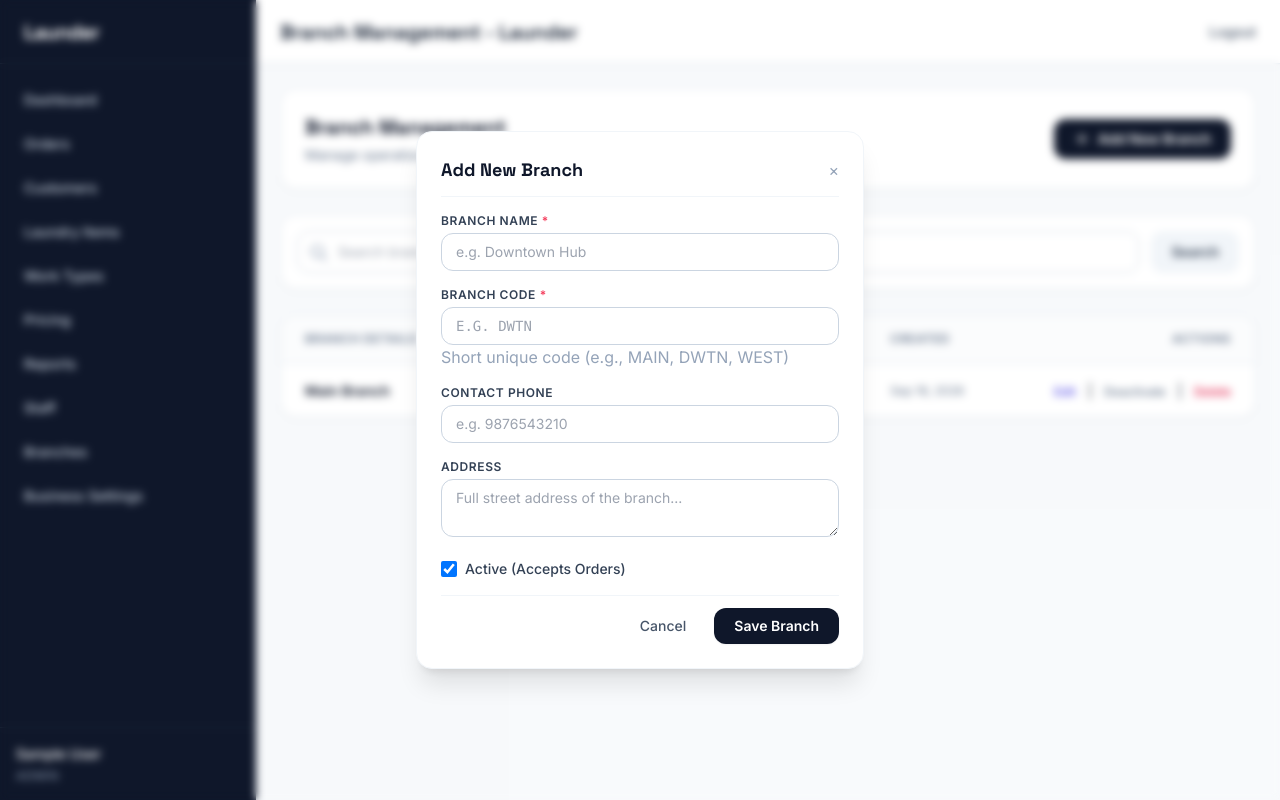
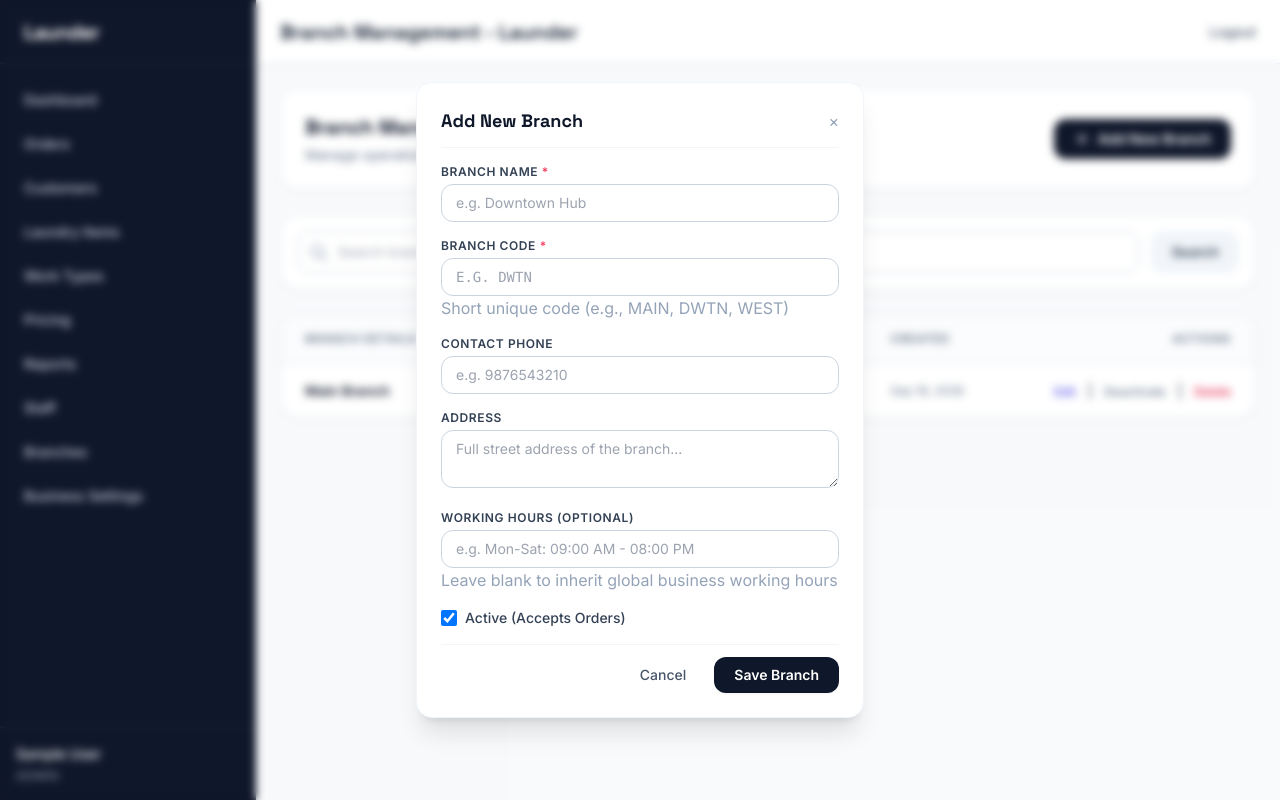
Before and after one commit to mfaizalf72/WhiteWash_Laundry, a PHP site: page /laundry-lms/admin/branches in a window 1280 px wide, after a click on "Add New Branch". Run offline with PHP 8.4, Linux system fonts and the light colour scheme; the visitor is signed in with stand-in values (Sample User, id 1); data comes from the database, SQL or seed files in the repository.

Commit message:
Complete Phase 15B: Branch-Specific Working Hours

```diff
--- a/app/Controllers/Admin/BranchController.php
+++ b/app/Controllers/Admin/BranchController.php
@@ -24,7 +24,8 @@ class BranchController {
         $code     = strtoupper(trim($_POST['code'] ?? ''));
         $phone    = trim($_POST['phone'] ?? '');
         $address  = trim($_POST['address'] ?? '');
-        $isActive = isset($_POST['is_active']) ? 1 : 0;
+        $workingHours = trim($_POST['working_hours'] ?? '');
+        $isActive     = isset($_POST['is_active']) ? 1 : 0;
 
         if (empty($name)) {
             $_SESSION['error'] = "Branch name is required.";
@@ -34,6 +35,12 @@ class BranchController {
 
         if (mb_strlen($name) > 100) {
             $_SESSION['error'] = "Branch name cannot exceed 100 characters.";
+            Router::redirect('/admin/branches');
+            return;
+        }
+
+        if (mb_strlen($workingHours) > 100) {
+            $_SESSION['error'] = "Working hours cannot exceed 100 characters.";
             Router::redirect('/admin/branches');
             return;
         }
@@ -58,11 +65,12 @@ class BranchController {
 
         try {
             Branch::create([
-                'name'      => $name,
-                'code'      => $code,
-                'phone'     => !empty($phone) ? $phone : null,
-                'address'   => !empty($address) ? $address : null,
-                'is_active' => $isActive
+                'name'          => $name,
+                'code'          => $code,
+                'phone'         => !empty($phone) ? $phone : null,
+                'address'       => !empty($address) ? $address : null,
+                'working_hours' => !empty($workingHours) ? $workingHours : null,
+                'is_active'     => $isActive
             ]);
             $_SESSION['success'] = "Branch '{$name}' created successfully.";
         } catch (\Throwable $e) {
@@ -73,12 +81,13 @@ class BranchController {
     }
 
     public function update(): void {
-        $id       = (int)($_POST['id'] ?? 0);
-        $name     = trim($_POST['name'] ?? '');
-        $code     = strtoupper(trim($_POST['code'] ?? ''));
-        $phone    = trim($_POST['phone'] ?? '');
-        $address  = trim($_POST['address'] ?? '');
-        $isActive = isset($_POST['is_active']) ? 1 : 0;
+        $id           = (int)($_POST['id'] ?? 0);
+        $name         = trim($_POST['name'] ?? '');
+        $code         = strtoupper(trim($_POST['code'] ?? ''));
+        $phone        = trim($_POST['phone'] ?? '');
+        $address      = trim($_POST['address'] ?? '');
+        $workingHours = trim($_POST['working_hours'] ?? '');
+        $isActive     = isset($_POST['is_active']) ? 1 : 0;
 
         if ($id <= 0) {
             $_SESSION['error'] = "Invalid branch ID.";
@@ -105,6 +114,12 @@ class BranchController {
             return;
         }
 
+        if (mb_strlen($workingHours) > 100) {
+            $_SESSION['error'] = "Working hours cannot exceed 100 characters.";
+            Router::redirect('/admin/branches');
+            return;
+        }
+
         if (empty($code)) {
             $_SESSION['error'] = "Branch code cannot be empty.";
             Router::redirect('/admin/branches');
@@ -126,11 +141,12 @@ class BranchController {
 
         try {
             Branch::update($id, [
-                'name'      => $name,
-                'code'      => $code,
-                'phone'     => !empty($phone) ? $phone : null,
-                'address'   => !empty($address) ? $address : null,
-                'is_active' => $isActive
+                'name'          => $name,
+                'code'          => $code,
+                'phone'         => !empty($phone) ? $phone : null,
+                'address'       => !empty($address) ? $address : null,
+                'working_hours' => !empty($workingHours) ? $workingHours : null,
+                'is_active'     => $isActive
             ]);
             $_SESSION['success'] = "Branch '{$name}' updated successfully.";
         } catch (\Throwable $e) {
--- a/app/Models/Branch.php
+++ b/app/Models/Branch.php
@@ -171,17 +171,24 @@ class Branch {
             throw new \InvalidArgumentException("Branch code '{$code}' is already in use.");
         }
 
+        $workingHours = isset($data['working_hours']) ? trim((string)$data['working_hours']) : null;
+        $workingHours = ($workingHours !== null && $workingHours !== '') ? $workingHours : null;
+        if ($workingHours !== null && mb_strlen($workingHours) > 100) {
+            throw new \InvalidArgumentException("Working hours cannot exceed 100 characters.");
+        }
+
         $db = Database::getConnection();
         $stmt = $db->prepare("
-            INSERT INTO branches (name, code, phone, address, is_active)
-            VALUES (:name, :code, :phone, :address, :is_active)
+            INSERT INTO branches (name, code, phone, address, working_hours, is_active)
+            VALUES (:name, :code, :phone, :address, :working_hours, :is_active)
         ");
         $stmt->execute([
-            'name'      => $name,
-            'code'      => $code,
-            'phone'     => $phone,
-            'address'   => $address,
-            'is_active' => $active
+            'name'          => $name,
+            'code'          => $code,
+            'phone'         => $phone,
+            'address'       => $address,
+            'working_hours' => $workingHours,
+            'is_active'     => $active
         ]);
 
         return (int)$db->lastInsertId();
@@ -220,19 +227,26 @@ class Branch {
             throw new \InvalidArgumentException("Branch code '{$code}' is already in use by another branch.");
         }
 
+        $workingHours = isset($data['working_hours']) ? trim((string)$data['working_hours']) : null;
+        $workingHours = ($workingHours !== null && $workingHours !== '') ? $workingHours : null;
+        if ($workingHours !== null && mb_strlen($workingHours) > 100) {
+            throw new \InvalidArgumentException("Working hours cannot exceed 100 characters.");
+        }
+
         $db = Database::getConnection();
         $stmt = $db->prepare("
             UPDATE branches
-            SET name = :name, code = :code, phone = :phone, address = :address, is_active = :is_active, updated_at = CURRENT_TIMESTAMP
+            SET name = :name, code = :code, phone = :phone, address = :address, working_hours = :working_hours, is_active = :is_active, updated_at = CURRENT_TIMESTAMP
             WHERE id = :id AND deleted_at IS NULL
         ");
         return $stmt->execute([
-            'id'        => $id,
-            'name'      => $name,
-            'code'      => $code,
-            'phone'     => $phone,
-            'address'   => $address,
-            'is_active' => $active
+            'id'            => $id,
+            'name'          => $name,
+            'code'          => $code,
+            'phone'         => $phone,
+            'address'       => $address,
+            'working_hours' => $workingHours,
+            'is_active'     => $active
         ]);
     }
 
--- a/app/Models/Order.php
+++ b/app/Models/Order.php
@@ -194,7 +194,8 @@ class Order {
     public static function find(int $id): ?array {
         $db = Database::getConnection();
         $sql = "SELECT o.*, c.name AS customer_name, c.mobile AS customer_mobile, c.address AS customer_address, s.name AS staff_name,
-                       b.name AS branch_name, b.code AS branch_code, b.phone AS branch_phone, b.address AS branch_address
+                       b.name AS branch_name, b.code AS branch_code, b.phone AS branch_phone, b.address AS branch_address,
+                       b.working_hours AS branch_working_hours
                 FROM orders o
                 JOIN users c ON o.customer_id = c.id
                 LEFT JOIN users s ON o.staff_id = s.id
@@ -1153,7 +1154,8 @@ class Order {
     public static function findForCustomer(int $orderId, int $customerId): ?array {
         $db = Database::getConnection();
         $sql = "SELECT o.*, c.name AS customer_name, c.mobile AS customer_mobile, c.address AS customer_address, s.name AS staff_name,
-                       b.name AS branch_name, b.code AS branch_code, b.phone AS branch_phone, b.address AS branch_address
+                       b.name AS branch_name, b.code AS branch_code, b.phone AS branch_phone, b.address AS branch_address,
+                       b.working_hours AS branch_working_hours
                 FROM orders o
                 JOIN users c ON o.customer_id = c.id
                 LEFT JOIN users s ON o.staff_id = s.id
--- /dev/null
+++ b/database/migrations/phase15b_branch_settings.sql
@@ -0,0 +1,5 @@
+-- Phase 15B Branch-Specific Operating Settings Migration
+-- Adds optional, nullable working_hours column to branches table with global fallback
+
+ALTER TABLE `branches`
+  ADD COLUMN `working_hours` varchar(100) DEFAULT NULL AFTER `address`;
--- a/views/pages/admin/branches/index.php
+++ b/views/pages/admin/branches/index.php
@@ -57,6 +57,12 @@
                                     <div class="font-bold text-slate-900"><?= htmlspecialchars($b['name']) ?></div>
                                     <?php if (!empty($b['address'])): ?>
                                         <div class="text-xs text-slate-500 truncate max-w-xs"><?= htmlspecialchars($b['address']) ?></div>
+                                    <?php endif; ?>
+                                    <?php if (!empty($b['working_hours'])): ?>
+                                        <div class="text-[11px] text-slate-400 mt-0.5 flex items-center gap-1">
+                                            <svg class="w-3 h-3 text-slate-400 shrink-0" fill="none" stroke="currentColor" viewBox="0 0 24 24"><path stroke-linecap="round" stroke-linejoin="round" stroke-width="2" d="M12 8v4l3 3m6-3a9 9 0 11-18 0 9 9 0 0118 0z"></path></svg>
+                                            <span class="truncate max-w-xs"><?= htmlspecialchars($b['working_hours']) ?></span>
+                                        </div>
                                     <?php endif; ?>
                                 </td>
                                 <td class="px-6 py-4">
@@ -135,6 +141,11 @@
                 <label class="block text-xs font-semibold text-slate-700 uppercase tracking-wider mb-1">Address</label>
                 <textarea name="address" rows="2" placeholder="Full street address of the branch..." class="w-full px-3.5 py-2 border border-slate-300 rounded-xl text-sm focus:ring-2 focus:ring-slate-900 outline-none"></textarea>
             </div>
+            <div>
+                <label class="block text-xs font-semibold text-slate-700 uppercase tracking-wider mb-1">Working Hours (Optional)</label>
+                <input type="text" name="working_hours" maxlength="100" placeholder="e.g. Mon-Sat: 09:00 AM - 08:00 PM" class="w-full px-3.5 py-2 border border-slate-300 rounded-xl text-sm focus:ring-2 focus:ring-slate-900 outline-none">
+                <span class="text-[11px] text-slate-400">Leave blank to inherit global business working hours</span>
+            </div>
             <div class="flex items-center gap-2 pt-1">
                 <input type="checkbox" name="is_active" id="create_is_active" value="1" checked class="w-4 h-4 text-slate-900 border-slate-300 rounded focus:ring-slate-900">
                 <label for="create_is_active" class="text-sm font-medium text-slate-700">Active (Accepts Orders)</label>
@@ -173,6 +184,11 @@
                 <label class="block text-xs font-semibold text-slate-700 uppercase tracking-wider mb-1">Address</label>
                 <textarea name="address" id="edit_branch_address" rows="2" class="w-full px-3.5 py-2 border border-slate-300 rounded-xl text-sm focus:ring-2 focus:ring-slate-900 outline-none"></textarea>
             </div>
+            <div>
+                <label class="block text-xs font-semibold text-slate-700 uppercase tracking-wider mb-1">Working Hours (Optional)</label>
+                <input type="text" name="working_hours" id="edit_branch_working_hours" maxlength="100" placeholder="e.g. Mon-Sat: 09:00 AM - 08:00 PM" class="w-full px-3.5 py-2 border border-slate-300 rounded-xl text-sm focus:ring-2 focus:ring-slate-900 outline-none">
+                <span class="text-[11px] text-slate-400">Leave blank to inherit global business working hours</span>
+            </div>
             <div class="flex items-center gap-2 pt-1">
                 <input type="checkbox" name="is_active" id="edit_branch_is_active" value="1" class="w-4 h-4 text-slate-900 border-slate-300 rounded focus:ring-slate-900">
                 <label for="edit_branch_is_active" class="text-sm font-medium text-slate-700">Active</label>
@@ -192,6 +208,7 @@ function openEditBranchModal(b) {
     document.getElementById('edit_branch_code').value = b.code;
     document.getElementById('edit_branch_phone').value = b.phone || '';
     document.getElementById('edit_branch_address').value = b.address || '';
+    document.getElementById('edit_branch_working_hours').value = b.working_hours || '';
     document.getElementById('edit_branch_is_active').checked = parseInt(b.is_active) === 1;
     document.getElementById('editBranchModal').classList.remove('hidden');
 }
--- a/views/pages/orders/invoice_pdf.php
+++ b/views/pages/orders/invoice_pdf.php
@@ -46,7 +46,7 @@ if ($branchName && $branchName !== $shopName) {
 }
 $shopAddress = !empty($order['branch_address']) ? $order['branch_address'] : (!empty($settings['address']) ? $settings['address'] : '');
 $shopPhone   = !empty($order['branch_phone']) ? $order['branch_phone'] : (!empty($settings['whatsapp_number']) ? $settings['whatsapp_number'] : '');
-$shopHours   = !empty($settings['working_hours']) ? $settings['working_hours'] : '';
+$shopHours   = !empty($order['branch_working_hours']) ? $order['branch_working_hours'] : (!empty($settings['working_hours']) ? $settings['working_hours'] : '');
 
 $statusLabels = [
     'pickup_request'       => 'Pickup Requested',
--- a/views/pages/orders/print.php
+++ b/views/pages/orders/print.php
@@ -61,7 +61,7 @@ if ($branchName && $branchName !== $shopName) {
 }
 $shopAddress = !empty($order['branch_address']) ? $order['branch_address'] : (!empty($settings['address']) ? $settings['address'] : '');
 $shopPhone   = !empty($order['branch_phone']) ? $order['branch_phone'] : (!empty($settings['whatsapp_number']) ? $settings['whatsapp_number'] : '');
-$shopHours   = !empty($settings['working_hours']) ? $settings['working_hours'] : '';
+$shopHours   = !empty($order['branch_working_hours']) ? $order['branch_working_hours'] : (!empty($settings['working_hours']) ? $settings['working_hours'] : '');
 
 $statusLabels = [
     'pickup_request'       => 'Pickup Requested',
@@ -788,6 +788,9 @@ $basePrintUrl = $isJobCard
             <?php endif; ?>
             <?php if (!empty($shopPhone)): ?>
                 <div class="thermal-shop-sub">Tel: <?= Security::e($shopPhone) ?></div>
+            <?php endif; ?>
+            <?php if (!empty($shopHours)): ?>
+                <div class="thermal-shop-sub">Hours: <?= Security::e($shopHours) ?></div>
             <?php endif; ?>
             <div class="thermal-divider"></div>
             <div class="thermal-doc-title" style="font-size: 11px;"><?= Security::e($docHeading) ?></div>
```
